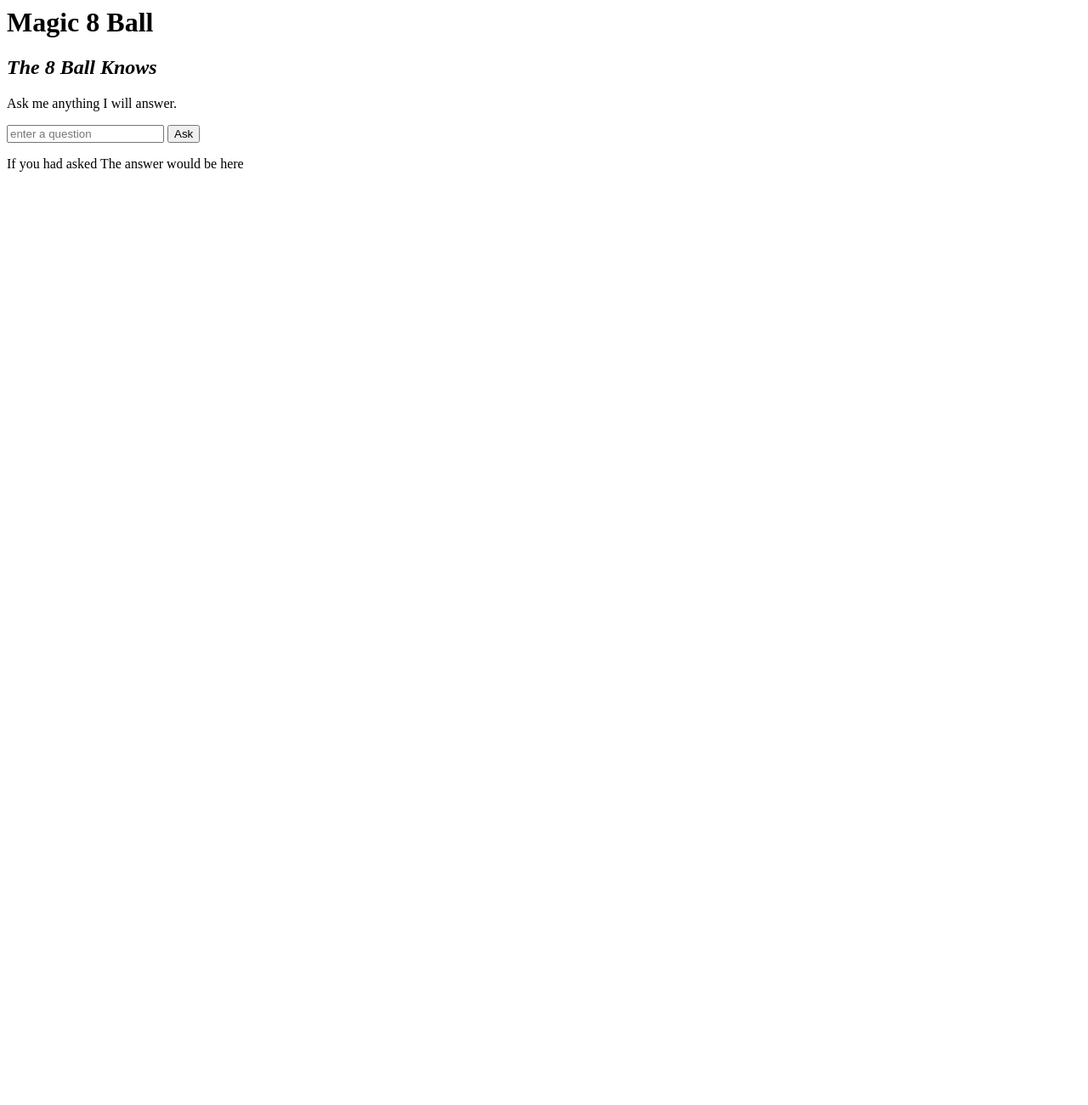
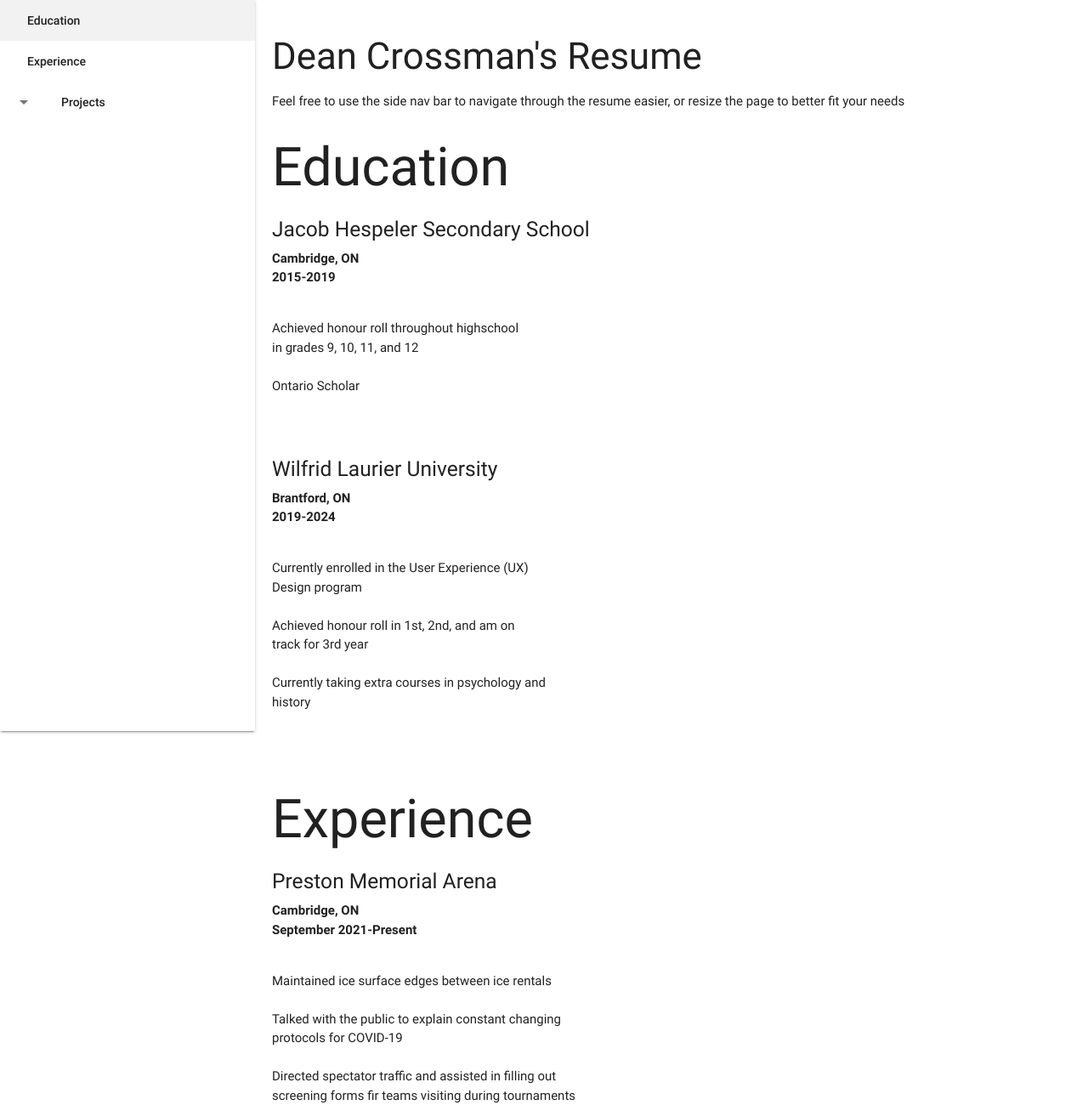
Before and after one commit to deancro/ux308Assignment2, a plain HTML site: page index.html in a window 1280 px wide. Shown: the top 1300 px of the page at 85% size. Before the commit the page ends 800 px from the top, so only its background shows below. Drawn offline with nearby package versions, Linux system fonts and the light colour scheme.

Commit message:
added index.html from lab 5

```diff
--- a/index.html
+++ b/index.html
@@ -1,25 +1,147 @@
+<!DOCTYPE html>
+<html lang="en">
+
 <head>
-    <link rel="manifest" href="/magic.webmanifest">
-    <meta name="viewport" content="width=device-width, initial-scale=1">
-    <link rel="icon" href="favicon.ico" type="image/x-icon" />
-    <link rel="apple-touch-icon" href="img/apple-touch-icon.png">
-    <meta name="theme-color" content="white" />
-    <meta name="apple-mobile-web-app-capable" content="yes">
-    <meta name="apple-mobile-web-app-status-bar-style" content="black">
-    <meta name="apple-mobile-web-app-title" content="Magic 8 Ball">
-    <meta name="msapplication-TileImage" content="/img/ms144.png">
-    <meta name="msapplication-TileColor" content="#FFFFFF">
+    <!-- JQuery / Materialize CSS + JavaScript imports -->
+
+    <meta name="viewport" content="width=device-width, initial-scale=1.0">
+
+    <link href="https://cdnjs.cloudflare.com/ajax/libs/materialize/0.98.0/css/materialize.min.css" rel="stylesheet" />
+    <link href="https://fonts.googleapis.com/icon?family=Material+Icons" rel="stylesheet" />
+
+    <script src="https://ajax.googleapis.com/ajax/libs/jquery/2.1.1/jquery.min.js"></script>
+    <script src="https://cdnjs.cloudflare.com/ajax/libs/materialize/0.98.0/js/materialize.min.js"></script>
+    <style>
+        #container {
+            padding-left: 300px;
+        }
+
+        #content {
+            padding: 20px;
+        }
+
+        @media only screen and (max-width : 992px) {
+            #container {
+                padding-left: 0px;
+            }
+        }
+    </style>
 
 </head>
 
 <body>
-    <form id="magic8ball">
-        <h1>Magic 8 Ball</h1>
-        <h2><i>The 8 Ball Knows</i></h2>
-        <p>Ask me anything I will answer.</p>
-        <input id="question" placeholder="enter a question" />
-        <button type="submit">Ask</button>
-        <p id="answer">If you had asked The answer would be here</p>
-    </form>
-    <script src="js/main.js" type="module"></script>
+    <div id="container">
+
+        <div id="menu">
+
+            <ul id="slide-out" class="side-nav fixed show-on-large-only">
+                <li><a href="#education">Education</a></li>
+                <li><a href="#experience">Experience</a></li>
+                <li class="no-padding">
+                    <ul class="collapsible collapsible-accordion">
+                        <li>
+                            <a class="collapsible-header">Projects<i class="material-icons">arrow_drop_down</i></a>
+                            <div class="collapsible-body">
+                                <ul>
+                                    <li><a href="#projectone">Project 1</a></li>
+                                    <li><a href="#!">Project 2</a></li>
+                                    <li><a href="#!">Project 3</a></li>
+                                </ul>
+                            </div>
+                        </li>
+                    </ul>
+                </li>
+            </ul>
+        </div>
+
+        <div id="content">
+            <a href="#" data-activates="slide-out" class="button-collapse hide-on-large-only"><i
+                    class="material-icons">menu</i></a>
+
+            <h3>Dean Crossman's Resume</h3>
+
+            <p>Feel free to use the side nav bar to navigate through the resume easier, or resize the page to better fit your needs</p>
+<section id="education">
+<h1>Education</h1>
+<body>
+<h5>
+    Jacob Hespeler Secondary School
+</h5>
+    <b>Cambridge, ON</b><br />
+    <b>2015-2019</b><br /><br />
+   <ul>
+    <li>Achieved honour roll throughout highschool <br /> in grades 9, 10, 11, and 12 </li>
+    <br />
+    <li>Ontario Scholar</li>
+</ul>
+<br />
+<br />
+<h5>
+Wilfrid Laurier University
+</h5>
+    <b>Brantford, ON</b> <br />
+    <b>2019-2024</b> <br />
+    <br />
+    <ul>
+    <li>Currently enrolled in the User Experience (UX) <br />Design program </li>
+    <br />
+    <li>Achieved honour roll in 1st, 2nd, and am on <br />track for 3rd year</li>
+    <br />
+    <li>Currently taking extra courses in psychology and <br /> history</li>
+    </ul>
 </body>
+<br />
+<br />
+
+</section>
+<section id="experience">
+<h1>Experience</h1>
+<body>
+<h5> Preston Memorial Arena</h5>
+    <b>Cambridge, ON</b> <br />
+    <b>September 2021-Present</b> <br />
+    <br />
+    <ul>
+        <li>Maintained ice surface edges between ice rentals</li>
+        <br />
+        <li>Talked with the public to explain constant changing <br />protocols for COVID-19</li>
+        <br />
+        <li>Directed spectator traffic and assisted in filling out <br />screening forms fir teams visiting during tournaments</li>
+    </ul>
+    <br />
+    <br />
+<h5> Value Village - CDC Ambassador</h5>
+    <b>Cambridge, ON</b> <br />
+    <b>2018-2021</b> <br />
+    <br />
+    <ul>
+        <li>Received donations from customers and donors</li>
+        <br />
+        <li>Communicated with management as a senior employee <br />to help make the job easier for new staff</li>
+        <br />
+        <li>Worked as a team to help donors transition into donating <br />during the COVID-19 pandemic</li>
+    </ul>
+</body>
+</section>
+
+<section id="projectone">
+<h1>Project 1</h1>
+<body>
+I would put some stuff in here and repeat for projects 2 and 3, but I can't get it to work properly
+</body>
+</section>
+        </div>
+
+    </div>
+    <script>
+        $('.button-collapse').sideNav({
+            menuWidth: 300, // Default is 300
+            edge: 'left', // Choose the horizontal origin
+            closeOnClick: false, // Closes side-nav on <a> clicks, useful for Angular/Meteor
+            draggable: true // Choose whether you can drag to open on touch screens
+        });
+
+    </script>
+</body>
+
+</html>
```
Also changed, not shown: indexPWA.html (added, +25 -0 lines).
